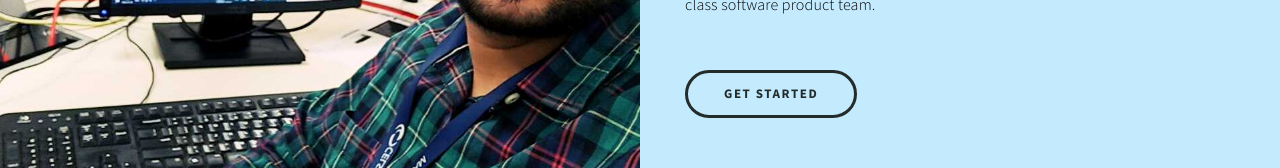
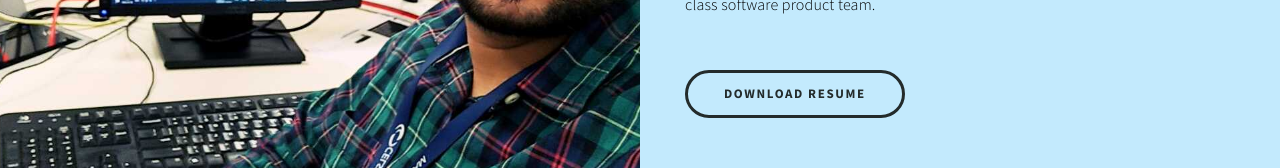
Before and after one commit to rajesh-negi/rajesh-negi.github.io, a plain HTML site: page index.html in a window 1280 px wide. Shown: the part 429-597 px from the top of the page. Drawn offline with Linux system fonts and the light colour scheme.

Commit message:
added download button for resume in files folder

```diff
--- a/index.html
+++ b/index.html
@@ -74,8 +74,8 @@
                                    <p class="wow fadeInUp" data-wow-delay="0.9s">I love software engineering and
                                         everything in its orbit. I wanted to be a part of world class software product
                                         team.</p>
-                                   <a href="#about" class="wow fadeInUp smoothScroll section-btn btn btn-success"
-                                        data-wow-delay="1.4s">Get Started</a>
+                                   <a target=”_blank” href="files/Rajesh.pdf" class="wow fadeInUp smoothScroll section-btn btn btn-success"
+                                        data-wow-delay="1.4s">Download Resume</a>
                               </div>
                          </div>
                     </div>
```
